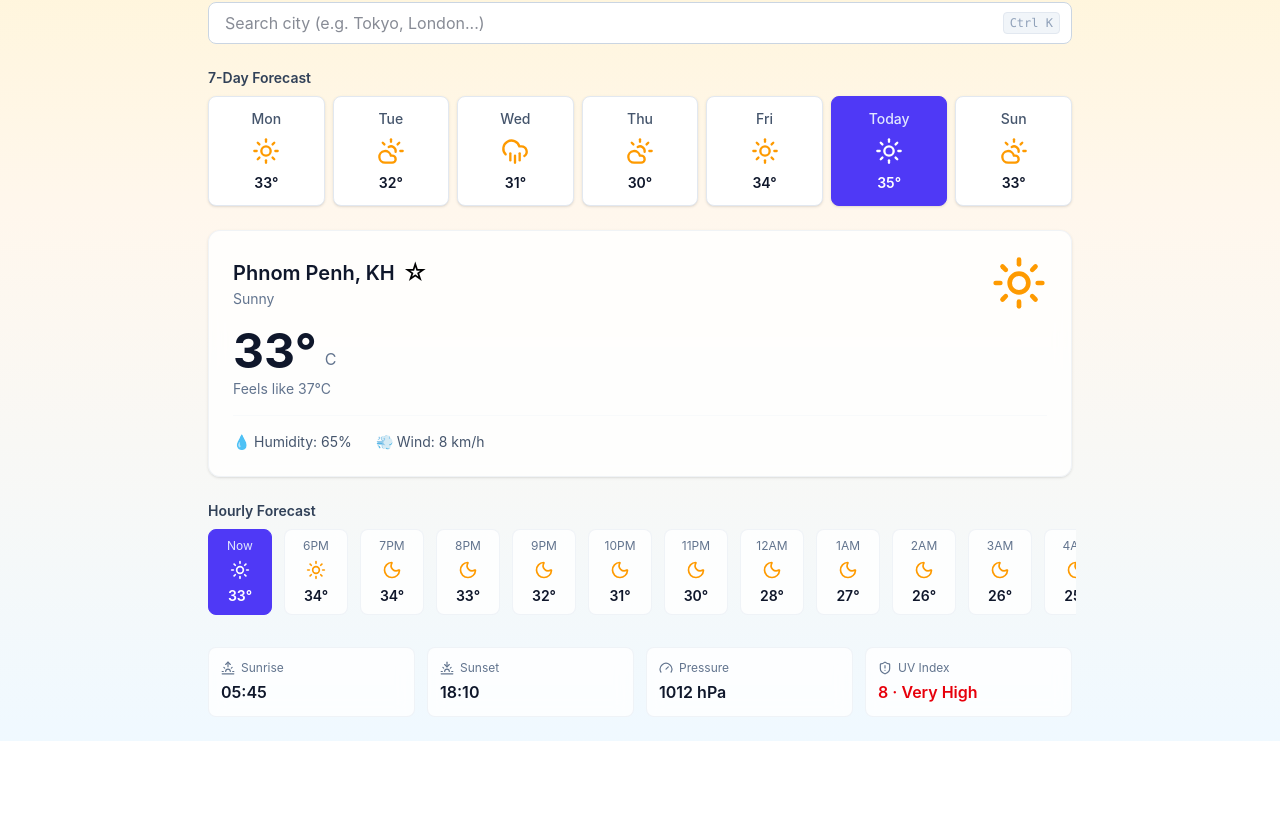
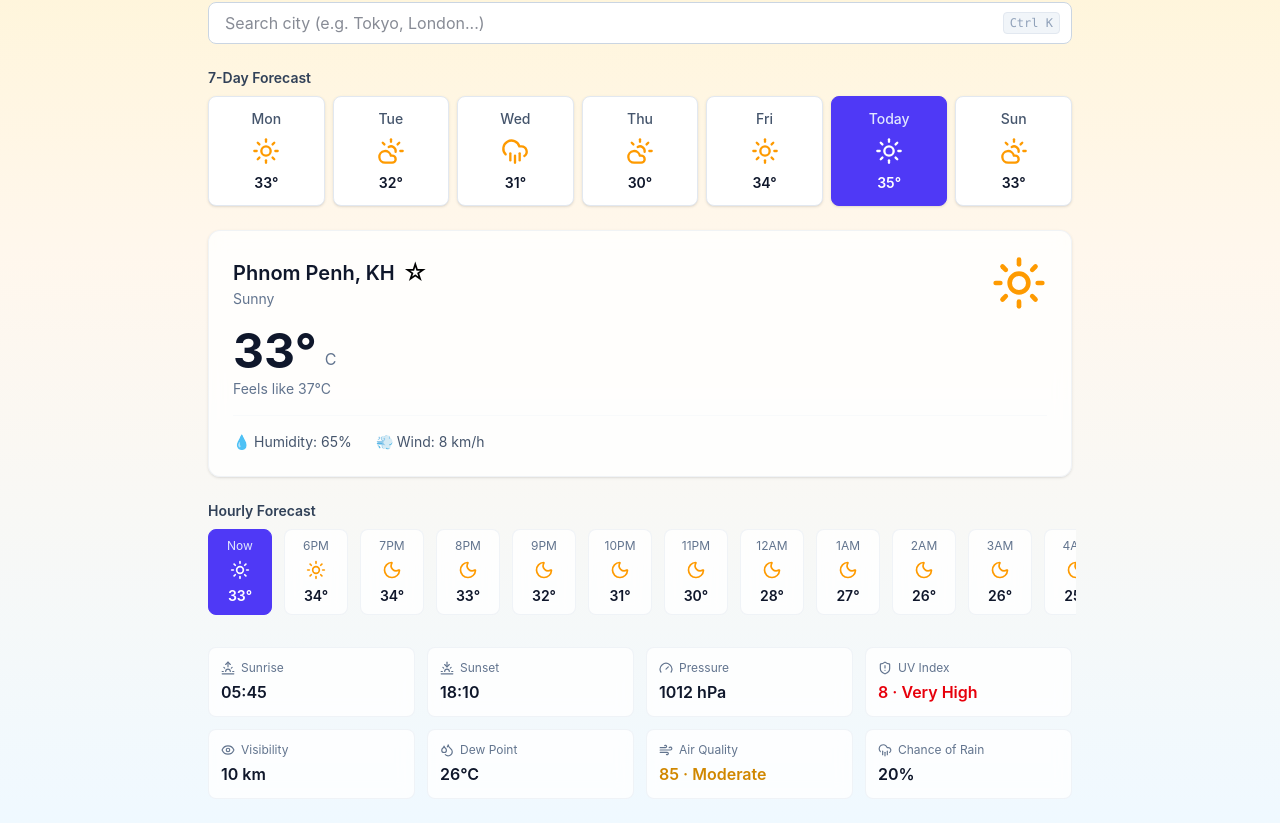
Before and after one commit to sieve-dev-sudo/weather-dashboard, a React (Vite) app: page / in a window 1280 px wide. Shown: the part 313-1136 px from the top of the page. Before the commit the page ends 1054 px from the top, so only its background shows below. Built offline with nearby package versions, Linux system fonts and the light colour scheme.

Commit message:
feat: expand WeatherDetails with visibility, dew point, AQI, chance of rain

```diff
--- a/src/components/WeatherDetails.jsx
+++ b/src/components/WeatherDetails.jsx
@@ -1,8 +1,10 @@
-import { Sunrise, Sunset, Gauge, ShieldAlert } from 'lucide-react'
+import { Sunrise, Sunset, Gauge, ShieldAlert, Eye, Droplets, Wind, CloudRain } from 'lucide-react'
 import { getUvLabel } from '../utils/getUvLabel'
+import { getAqiLabel } from '../utils/getAqiLabel'
 
 function WeatherDetails({ city }) {
   const uv = getUvLabel(city.uvIndex)
+  const aqi = getAqiLabel(city.aqi)
 
   return (
     <div className="mt-4 sm:mt-6 grid grid-cols-2 sm:grid-cols-4 gap-2 sm:gap-3">
@@ -45,6 +47,46 @@ function WeatherDetails({ city }) {
           {city.uvIndex} · {uv.label}
         </p>
       </div>
+
+      <div className="bg-white/80 dark:bg-slate-800/80 backdrop-blur-sm rounded-lg border border-slate-200/50 dark:border-slate-700/50 p-3">
+        <div className="flex items-center gap-1.5 text-slate-500 dark:text-slate-400 text-xs mb-1">
+          <Eye size={14} />
+          <span>Visibility</span>
+        </div>
+        <p className="text-slate-900 dark:text-slate-100 font-semibold text-sm sm:text-base">
+          {city.visibility} km
+        </p>
+      </div>
+
+      <div className="bg-white/80 dark:bg-slate-800/80 backdrop-blur-sm rounded-lg border border-slate-200/50 dark:border-slate-700/50 p-3">
+        <div className="flex items-center gap-1.5 text-slate-500 dark:text-slate-400 text-xs mb-1">
+          <Droplets size={14} />
+          <span>Dew Point</span>
+        </div>
+        <p className="text-slate-900 dark:text-slate-100 font-semibold text-sm sm:text-base">
+          {city.dewPoint}°C
+        </p>
+      </div>
+
+      <div className="bg-white/80 dark:bg-slate-800/80 backdrop-blur-sm rounded-lg border border-slate-200/50 dark:border-slate-700/50 p-3">
+        <div className="flex items-center gap-1.5 text-slate-500 dark:text-slate-400 text-xs mb-1">
+          <Wind size={14} />
+          <span>Air Quality</span>
+        </div>
+        <p className={`font-semibold text-sm sm:text-base ${aqi.color}`}>
+          {city.aqi} · {aqi.label}
+        </p>
+      </div>
+
+      <div className="bg-white/80 dark:bg-slate-800/80 backdrop-blur-sm rounded-lg border border-slate-200/50 dark:border-slate-700/50 p-3">
+        <div className="flex items-center gap-1.5 text-slate-500 dark:text-slate-400 text-xs mb-1">
+          <CloudRain size={14} />
+          <span>Chance of Rain</span>
+        </div>
+        <p className="text-slate-900 dark:text-slate-100 font-semibold text-sm sm:text-base">
+          {city.chanceOfRain}%
+        </p>
+      </div>
     </div>
   )
 }
```
